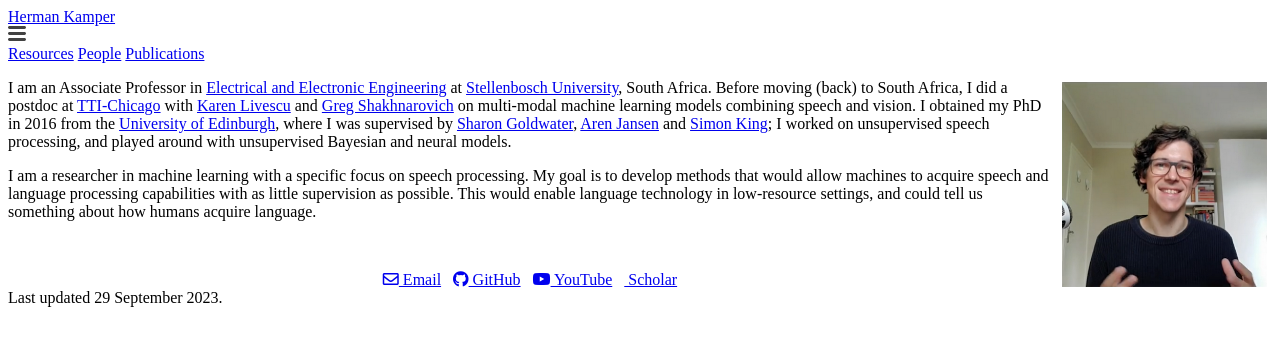
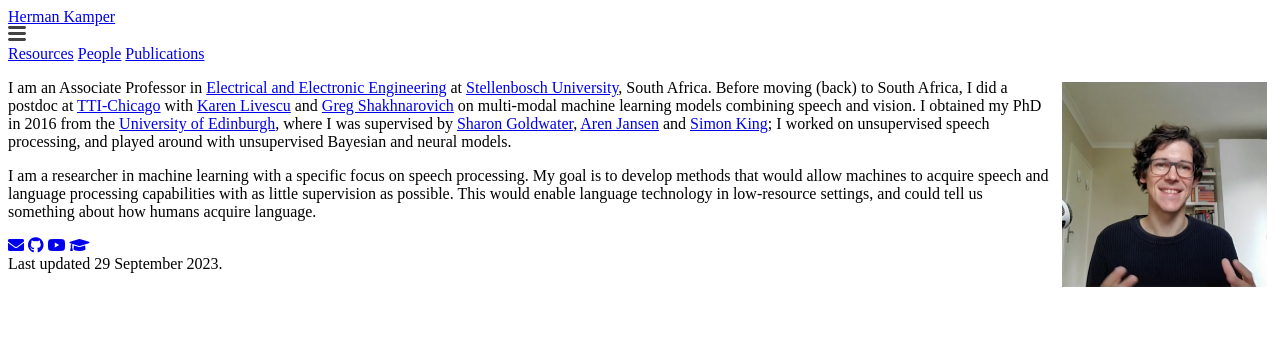
Before and after one commit to kamperh/kamperh.github.io, a Jekyll site: the page built from home.md, in a window 1280 px wide. Shown: the top 346 px of the page. Built offline with Jekyll 4.4.1, drawn with Linux system fonts in a browser that asks for light colours; a style sheet for code colours, icons or effects is not loaded.

Commit message:
Update home.md

```diff
--- a/home.md
+++ b/home.md
@@ -17,23 +17,25 @@ I am a researcher in machine learning with a specific focus on speech processing
 
 <!-- My main research interests are in machine learning, speech and language processing, and computer vision. I am particularly interested in machine learning methods that can learn from small amounts of labelled data, and in unsupervised methods that can learn directly from raw unlabelled data. Can an algorithm find meaningful units and structures in a corpus of speech audio, with only minimal guidance? How much supervision is required to build a useful speech processing or computer vision system? These questions are central when building language, speech and vision systems in low- and zero-resource settings. -->
 
-<!--
+
 <div class="social">
   <div class="contact-icons">
     <a href="m&#x61;&#105;l&#x74;&#111;:{{ site.email }}" title="email"><i class="fas fa-envelope"></i></a>
     <a href="https://github.com/{{ site.github_username }}" title="GitHub" rel="external nofollow noopener" target="_blank"><i class="fab fa-github"></i></a>
     <a href="https://www.youtube.com/c/HermanKamperML" rel="external nofollow noopener" target="_blank"><i class="fab fa-youtube"></i></a>
-    <a href="{{ site.google_scholar }}" title="Google Scholar" rel="external nofollow noopener" target="_blank"><i class="ai ai-google-scholar"></i></a>
+    <a href="{{ site.google_scholar }}" title="Google Scholar" rel="external nofollow noopener" target="_blank"><i class="fas fa-fw fa-graduation-cap"></i></a>
   </div>
 </div>
--->
 
+
+<!--
   <br />
 
   <div style="text-align:center">
   <span style="white-space: nowrap;"><a href="m&#x61;&#105;l&#x74;&#111;:{{ site.email }}"><i class="far fa-envelope" aria-hidden="true"></i> Email</a></span>&ensp;
   <span style="white-space: nowrap;"><a href="https://github.com/{{ site.github_username }}"><i class="fab fa-github" aria-hidden="true"></i> GitHub</a></span>&ensp;
   <span style="white-space: nowrap;"><a href="https://www.youtube.com/c/HermanKamperML"><i class="fab fa-youtube"></i> YouTube</a></span>&ensp;
-  <!-- <span style="white-space: nowrap;"><a href="{{ site.google_scholar }}"><i class="fas fa-fw fa-graduation-cap" aria-hidden="true"></i>&nbsp;Scholar</a></span> -->
+  <span style="white-space: nowrap;"><a href="{{ site.google_scholar }}"><i class="fas fa-fw fa-graduation-cap" aria-hidden="true"></i>&nbsp;Scholar</a></span>
   <span style="white-space: nowrap;"><a href="{{ site.google_scholar }}"><i class="ai ai-google-scholar" aria-hidden="true"></i>&nbsp;Scholar</a></span>
   </div>
+-->
```
